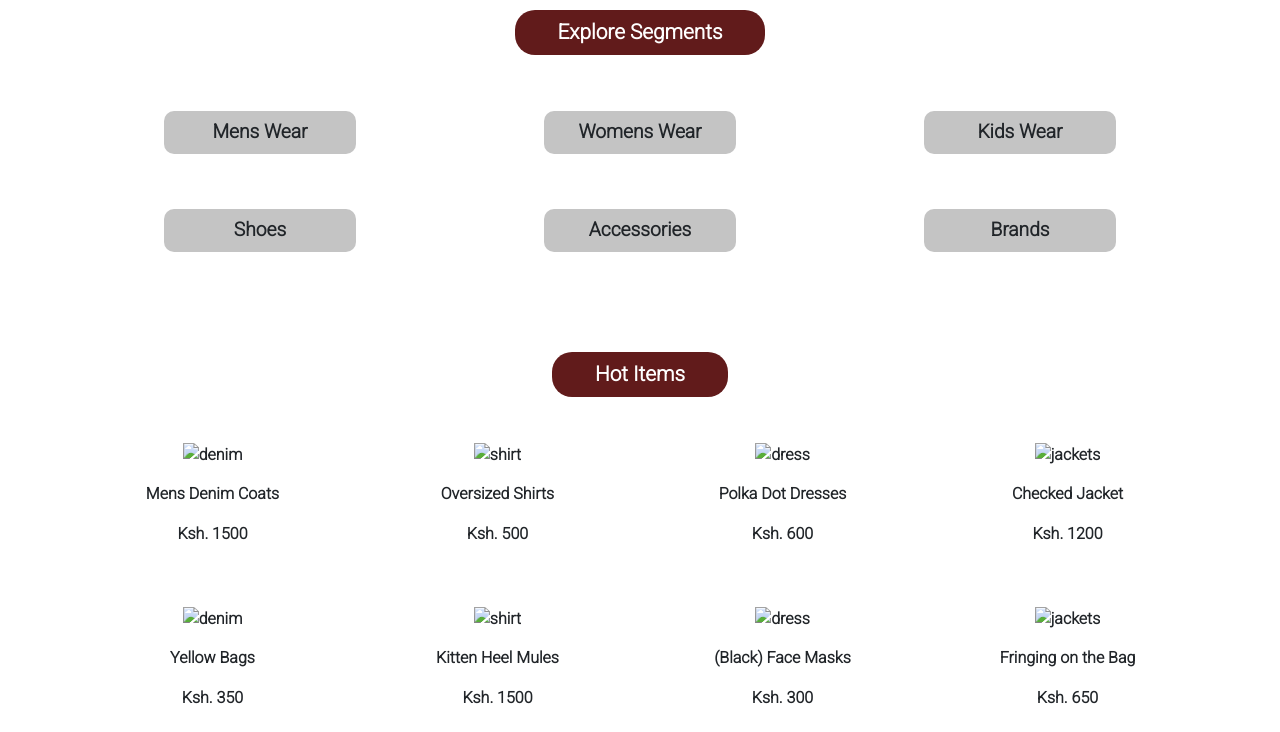
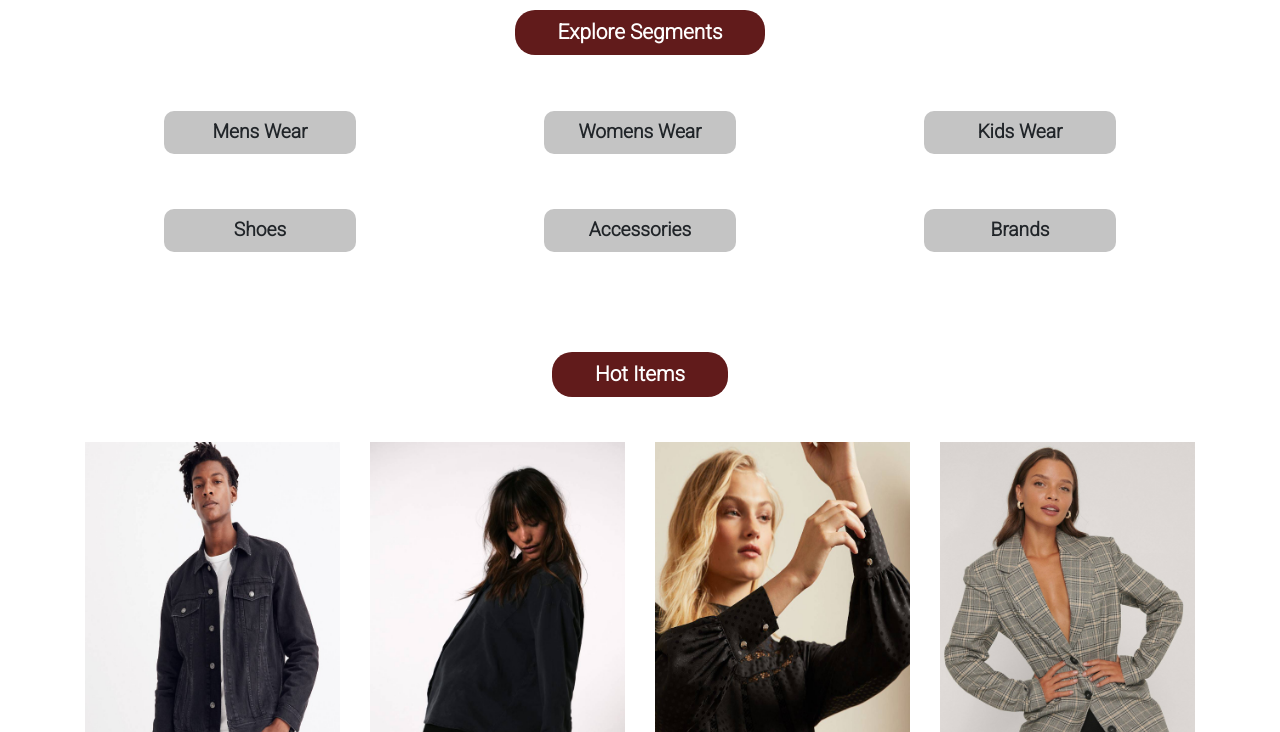
Before and after one commit to k-koech/clothing-store, a plain HTML site: page shop.html in a window 1280 px wide. Shown: the part 220-952 px from the top of the page. Drawn offline with nearby package versions, Linux system fonts and the light colour scheme.

Commit message:
updated shops.html

```diff
--- a/shop.html
+++ b/shop.html
@@ -86,22 +86,22 @@
           <div class="shop-headers"><button class="btn">Hot Items</button></div>
           <div class="row hot-items">
             <div class="col-md-3 col-12 col">
-              <div class="image"><img src="images/MensDenimCoats.png" class="img-fluid" alt="denim"></div>
+              <div class="image"><img src="static/images/shop/MensDenimCoats.jpg" class="img-fluid" alt="denim"></div>
               <p>Mens Denim Coats</p>
               <p>Ksh. 1500</p>
             </div>
             <div class="col-md-3 col-12 col">
-              <div class="image"><img src="images/OversizedShirts.png" class="img-fluid" alt="shirt"></div>
+              <div class="image"><img src="static/images/shop/OversizedShirts.jpg" class="img-fluid" alt="shirt"></div>
               <p>Oversized Shirts</p>
               <p>Ksh. 500</p>
             </div>
             <div class="col-md-3 col-12 col">
-              <div class="image"> <img src="images/PolkaDotDresses.png" class="img-fluid" alt="dress"></div>
+              <div class="image"> <img src="static/images/shop/PolkaDotDresses.jpg" class="img-fluid" alt="dress"></div>
               <p>Polka Dot Dresses</p>
               <p>Ksh. 600</p>
             </div>
             <div class="col-md-3 col-12 col">
-              <div class="image"><img src="images/CheckedJackets.png" class="img-fluid" alt="jackets"></div>
+              <div class="image"><img src="static/images/shop/CheckedJackets.jpg" class="img-fluid" alt="jackets"></div>
               <p>Checked Jacket</p>
               <p>Ksh. 1200</p>
             </div>
@@ -109,22 +109,22 @@
 
           <div class="row hot-items">
             <div class="col-md-3 col-12 col">
-              <div class="image"><img src="images/YellowBags.png" class="img-fluid" alt="denim"></div>
+              <div class="image"><img src="static/images/shop/YellowBags.jpg" class="img-fluid" alt="denim"></div>
               <p>Yellow Bags</p>
               <p>Ksh. 350</p>
             </div>
             <div class="col-md-3 col-12 col">
-              <div class="image"><img src="images/KittenHeelMules.png" class="img-fluid" alt="shirt"></div>
-              <p>Kitten Heel Mules</p>
+              <div class="image"><img src="static/images/shop/mens jeans.jpg" class="img-fluid" alt="shirt"></div>
+              <p>Mens Jeans</p>
               <p>Ksh. 1500</p>
             </div>
             <div class="col-md-3 col-12 col">
-              <div class="image"> <img src="images/Black-FaceMasks.png" class="img-fluid" alt="dress"></div>
+              <div class="image"> <img src="static/images/shop/Black-FaceMasks.jpg" class="img-fluid" alt="dress"></div>
               <p>(Black) Face Masks</p>
               <p>Ksh. 300</p>
             </div>
             <div class="col-md-3 col-12 col">
-              <div class="image"><img src="static/images/shop/FringingOnBags.png" class="img-fluid" alt="jackets"></div>
+              <div class="image"><img src="static/images/shop/FringingOnBags.jpg" class="img-fluid" alt="jackets"></div>
               <p>Fringing on the Bag</p>
               <p>Ksh. 650</p>
             </div>
```
